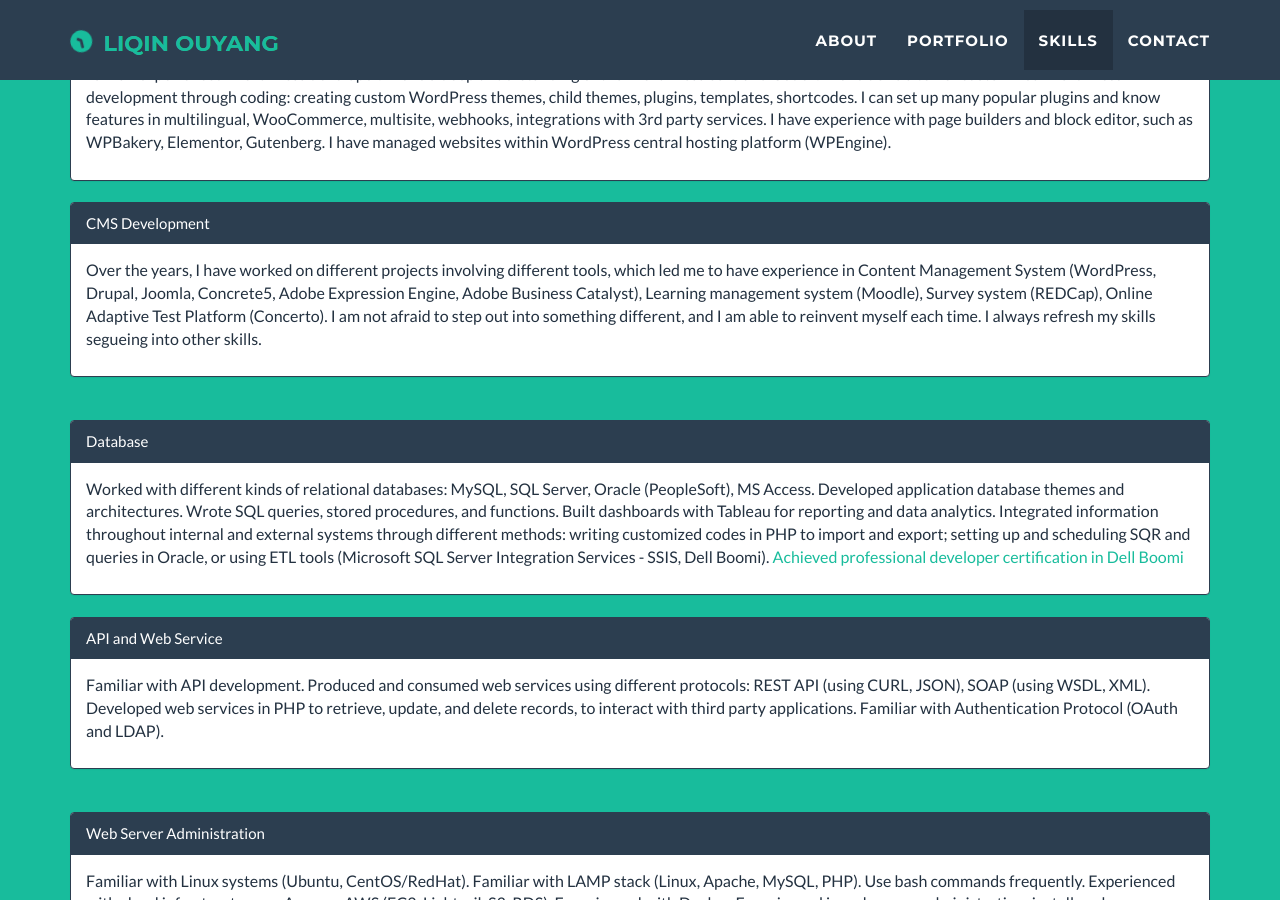
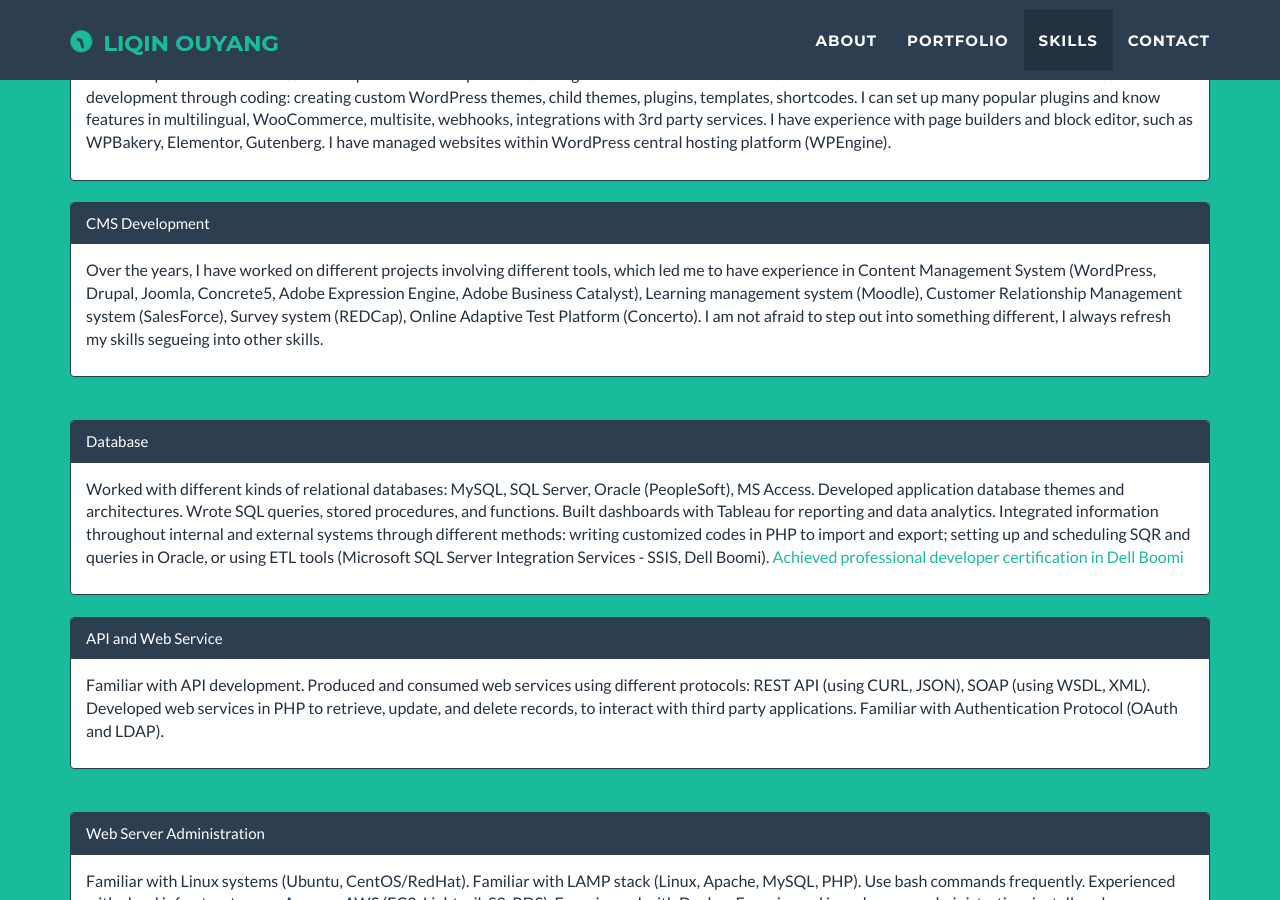
Before and after one commit to hbxtoylq/hbxtoylq.github.io, a Jekyll site: the page built from index.html, in a window 1280 px wide and 900 px high, scrolled down 3711 px. Built offline with Jekyll 4.4.1, drawn with Linux system fonts in a browser that asks for light colours; nearby versions of some CDN libraries.

Commit message:
Update about.html

```diff
--- a/_includes/about.html
+++ b/_includes/about.html
@@ -46,8 +46,8 @@
       <div class="panel-heading">CMS Development</div>
      <div class="panel-body"><p style="color:#233140; font-size:16px;">
      Over the years, I have worked on different projects involving different tools, which led me to have experience in Content Management System (WordPress, Drupal, Joomla, Concrete5, Adobe Expression Engine, Adobe Business Catalyst),
-      Learning management system (Moodle), Survey system (REDCap), Online Adaptive Test Platform (Concerto). I am not afraid to step out into
-      something different, and I am able to reinvent myself each time. I always refresh my skills segueing into other skills.
+      Learning management system (Moodle), Customer Relationship Management system (SalesForce), Survey system (REDCap), Online Adaptive Test Platform (Concerto). I am not
+      afraid to step out into something different, I always refresh my skills segueing into other skills.
        <br>
      </p>
      </div></div>
```
